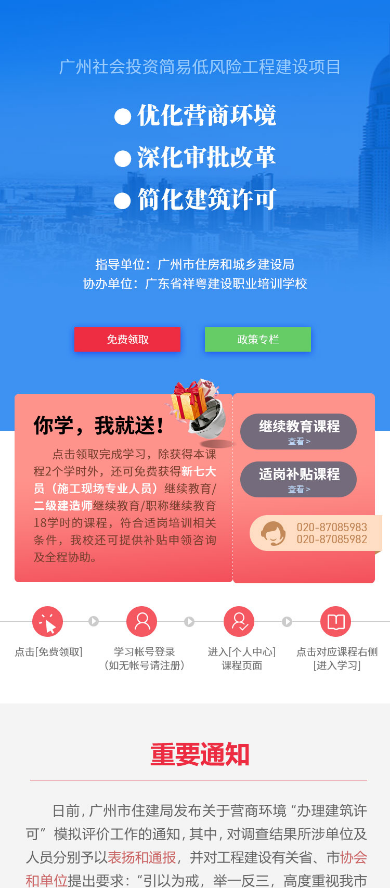
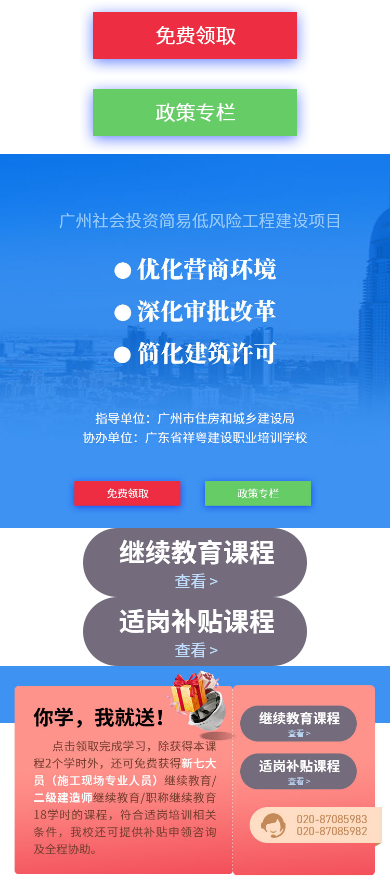
Before and after one commit to ifeson/ifeson.github.io, a plain HTML site: page mobile/yingshanghuanjing-mobile.html in a window 390 px wide. Shown: the top 888 px of the page. Drawn offline with Linux system fonts and the light colour scheme; a web font is replaced by a local one.

Commit message:
Update yingshanghuanjing-mobile.html

```diff
--- a/mobile/yingshanghuanjing-mobile.html
+++ b/mobile/yingshanghuanjing-mobile.html
@@ -1,5 +1,6 @@
 <!doctype html>
 <html>
+
 <head>
     <meta charset="utf-8">
     <title>营商环境专题</title>
@@ -10,17 +11,22 @@
 <body>
 
     <ul class="mobile">
-        <li><img src="images/app_01.jpg" alt=" " usemap="#Map_layout01">
-          <map name="Map_layout01">
-            <area shape="rect" coords="112,521,295,566" href="#">
-            <area shape="rect" coords="320,520,505,564" href="http://zfcj.gz.gov.cn/zjdt/ztzl/gzsgcjsxmspzdgggzzl/jydfxxm/index.html" >
-          </map>
+        <li>
+            <div class="layout01btn">
+                <a href=""> <img src="images/mobile-btn01.png" alt=""></a>
+                <a href="http://zfcj.gz.gov.cn/zjdt/ztzl/gzsgcjsxmspzdgggzzl/jydfxxm/index.html"> <img src="images/mobile-btn02.png" alt=""></a>
+            </div>
+            <img src="images/app_01.jpg" alt=" ">
+
+
         </li>
-        <li><img src="images/app_02.jpg" alt=" " usemap="#Map_layout02">
-          <map name="Map_layout02">
-            <area shape="rect" coords="390,64,571,122" href="#">
-            <area shape="rect" coords="386,144,567,197" href="#">
-          </map>
+        <li>
+            <div class="layout02btn">
+                <a href=""> <img src="images/mobile-btn03.png" alt=""></a>
+                <a href=""> <img src="images/mobile-btn04.png" alt=""></a>
+            </div>
+            <img src="images/app_02.jpg" alt=" ">
+
         </li>
         <li><img src="images/app_03.jpg" alt=" "></li>
         <li><img src="images/app_04.jpg" alt=" "></li>
@@ -33,4 +39,5 @@
 
     </ul>
 
+
 </body></html>
```
